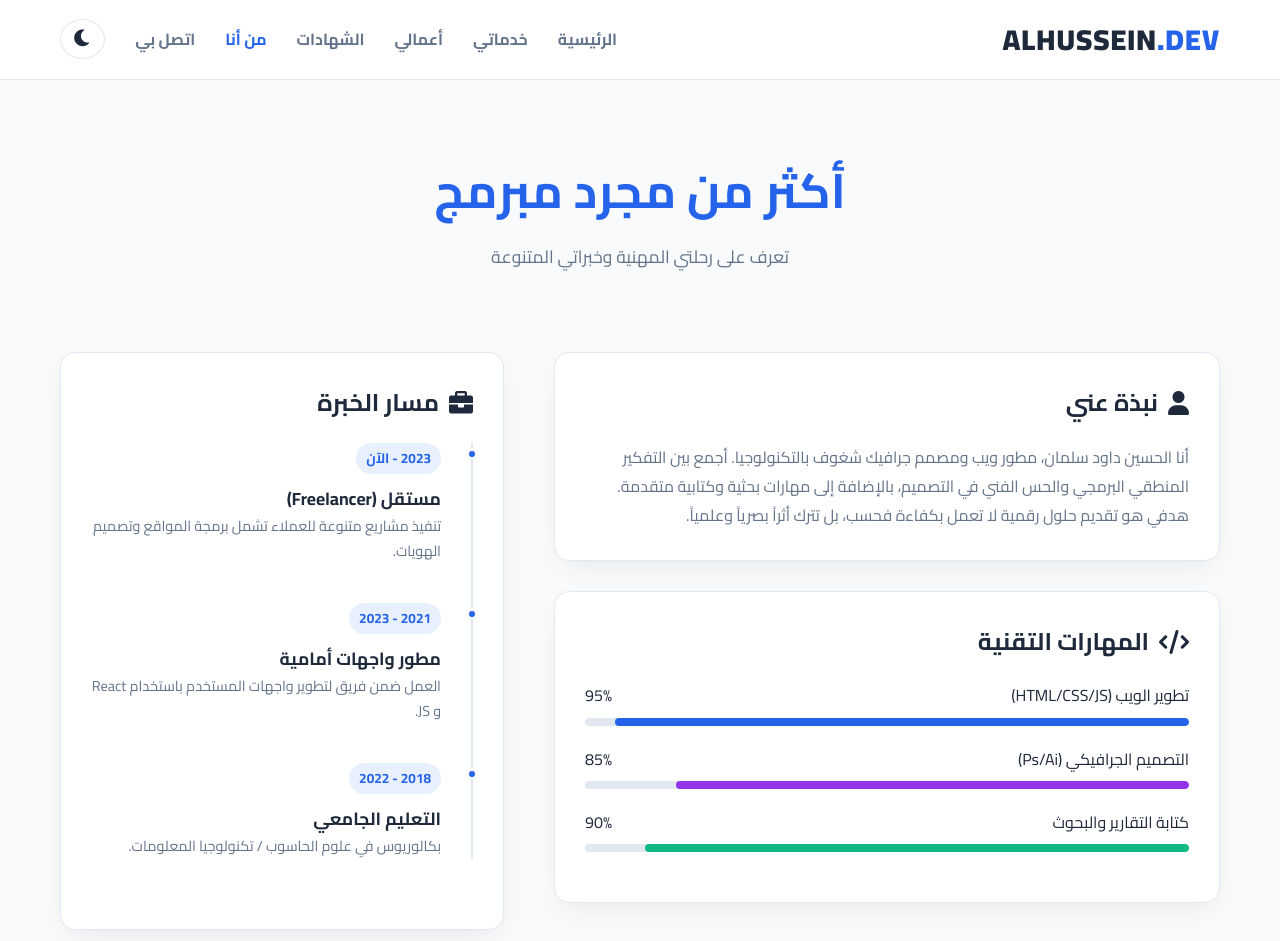
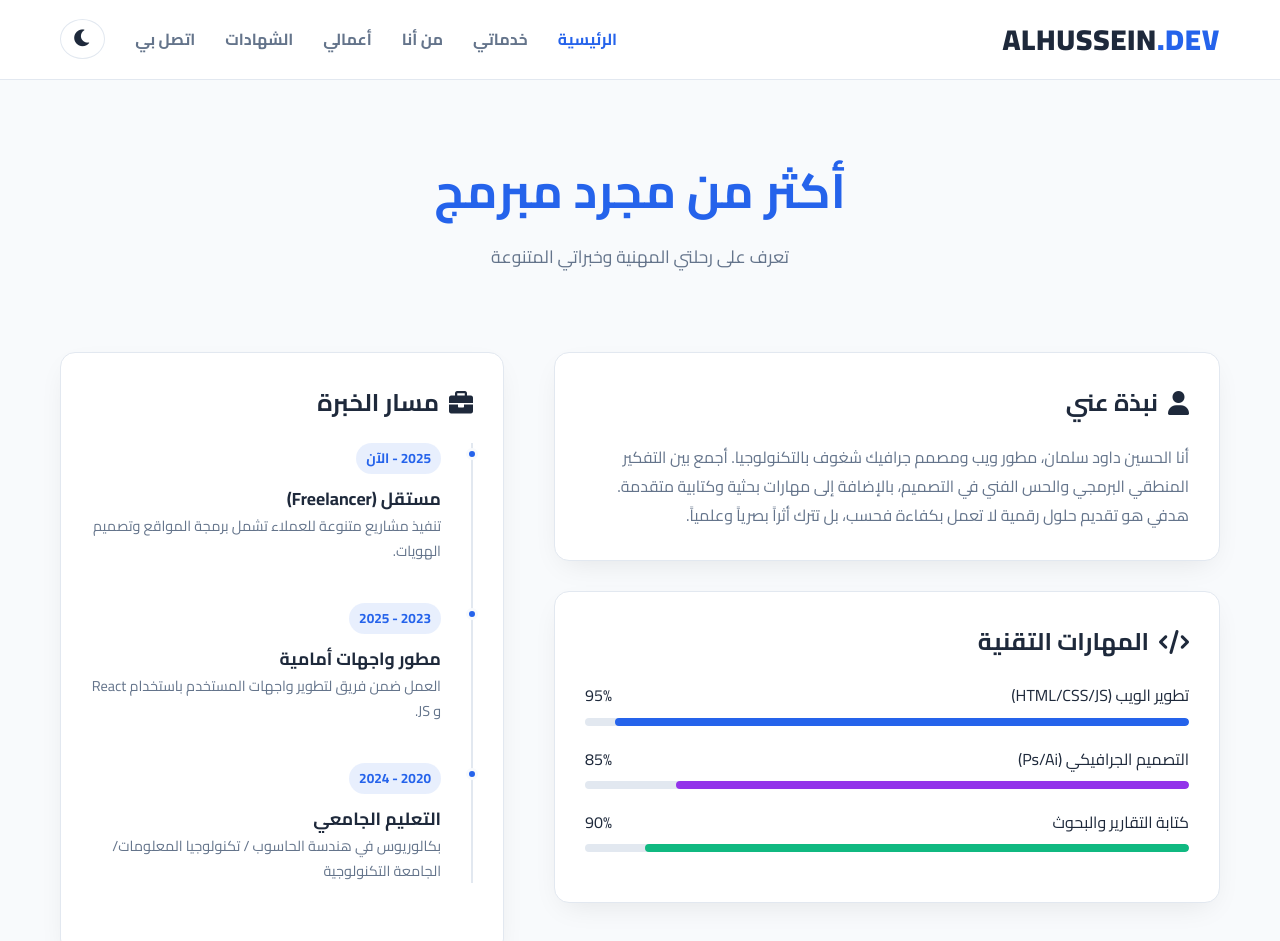
Before and after one commit to hussian01/Alhussien_Portfolio.github.io, a website: page about.html in a window 1280 px wide. Shown: the top 941 px of the page. Drawn offline with nearby package versions, Linux system fonts and the light colour scheme.

Commit message:
Update about.html

```diff
--- a/about.html
+++ b/about.html
@@ -14,14 +14,19 @@
     <div class="container">
         <nav>
             <a href="index.html" class="logo">AlHussein<span>.Dev</span></a>
-                <div class="nav-links">
 
-                    <a href="index.html">الرئيسية</a>
+            <button class="menu-toggle" id="menu-toggle">
+                <i class="fas fa-bars"></i>
+            </button>
+
+            <div class="nav-links" id="nav-links">
+                <a href="index.html" class="active">الرئيسية</a>
                 <a href="services.html">خدماتي</a>
+                <a href="about.html">من أنا</a>
                 <a href="portfolio.html">أعمالي</a>
                 <a href="certificates.html">الشهادات</a>
-                    <a href="about.html" class="active">من أنا</a>
                 <a href="contact.html">اتصل بي</a>
+
                 <button id="theme-toggle" class="theme-toggle"><i class="fas fa-moon"></i></button>
             </div>
         </nav>
@@ -83,23 +88,23 @@
                         <div class="timeline">
                             <div class="timeline-item">
                                 <div class="timeline-dot"></div>
-                                <span class="timeline-date">2023 - الآن</span>
+                                <span class="timeline-date">2025 - الآن</span>
                                 <h4 style="color: var(--text-main); font-size: 1.1rem;">مستقل (Freelancer)</h4>
                                 <p style="font-size: 0.9rem; color: var(--text-muted);">تنفيذ مشاريع متنوعة للعملاء تشمل برمجة المواقع وتصميم الهويات.</p>
                             </div>
 
                             <div class="timeline-item">
                                 <div class="timeline-dot"></div>
-                                <span class="timeline-date">2021 - 2023</span>
+                                <span class="timeline-date">2023 - 2025</span>
                                 <h4 style="color: var(--text-main); font-size: 1.1rem;">مطور واجهات أمامية</h4>
                                 <p style="font-size: 0.9rem; color: var(--text-muted);">العمل ضمن فريق لتطوير واجهات المستخدم باستخدام React و JS.</p>
                             </div>
 
                             <div class="timeline-item">
                                 <div class="timeline-dot"></div>
-                                <span class="timeline-date">2018 - 2022</span>
+                                <span class="timeline-date">2020 - 2024</span>
                                 <h4 style="color: var(--text-main); font-size: 1.1rem;">التعليم الجامعي</h4>
-                                <p style="font-size: 0.9rem; color: var(--text-muted);">بكالوريوس في علوم الحاسوب / تكنولوجيا المعلومات.</p>
+                                <p style="font-size: 0.9rem; color: var(--text-muted);">بكالوريوس في هندسة الحاسوب / تكنولوجيا المعلومات/ الجامعة التكنولوجية</p>
                             </div>
                         </div>
 
@@ -126,5 +131,4 @@
     <script src="https://unpkg.com/scrollreveal"></script>
     <script src="js/main.js" defer></script>
 </body>
-
 </html>
```
Lines whose indentation alone changed are shown as unchanged.
